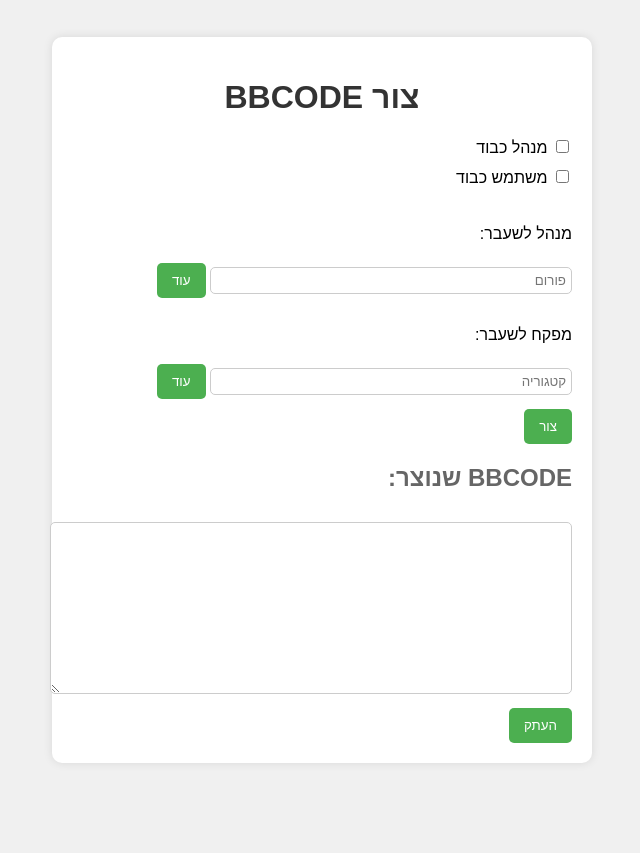
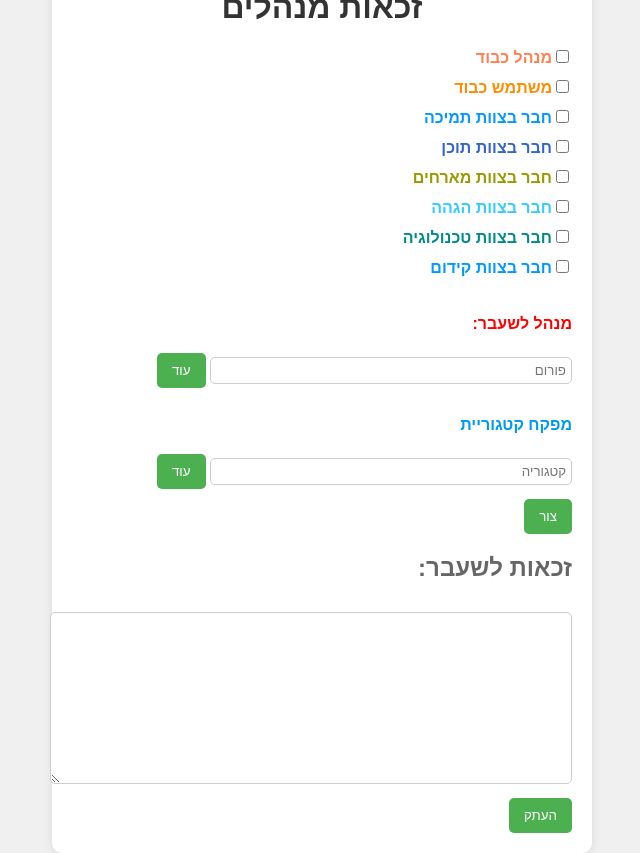
Before and after one commit to Saifan2/Zakaot, a plain HTML site: page index.html in a window 1280 px wide. Shown: the whole page, without its empty margins (318-958 px from the left). Before the commit the page ends 800 px from the top, so only its background shows below. Drawn offline with Linux system fonts and the light colour scheme.

Commit message:
Update index.html

```diff
--- a/index.html
+++ b/index.html
@@ -4,34 +4,37 @@
     <meta charset="UTF-8">
     <meta name="viewport" content="width=device-width, initial-scale=1.0">
     <link rel="stylesheet" href="style.css">
-    <title>יצירת BBCODE</title>
+    <title>זכאות מנהלים</title>
 </head>
 <body>
     <div class="container">
-        <h1>צור BBCODE</h1>
+        <h1>זכאות מנהלים</h1>
         <form id="bbcodeForm">
-            <label>
-                <input type="checkbox" id="honorAdmin"> מנהל כבוד
-            </label>
-            <label>
-                <input type="checkbox" id="honorUser"> משתמש כבוד
-            </label>
+            <label><input type="checkbox" id="honorAdmin"><B><font color="#FF7F50">מנהל כבוד</font></label>
+            <label><input type="checkbox" id="honorUser"><font color="#FF8C00">משתמש כבוד</font></label>
+            <label><input type="checkbox" id="Supporter"><font color="#0099FF">חבר בצוות תמיכה</font></label>
+            <label><input type="checkbox" id="Tohen"><font color="#3366cc">חבר בצוות תוכן</font></label>
+            <label><input type="checkbox" id="Mharhim"><font color="#999900">חבר בצוות מארחים</font></label>
+            <label><input type="checkbox" id="Hagah"><font color="#33ccff">חבר בצוות הגהה</font></label>
+            <label><input type="checkbox" id="Tech"><font color="#008b8b">חבר בצוות טכנולוגיה</font></label>
+            <label><input type="checkbox" id="Kidom"><font color="#0099FF">חבר בצוות קידום</font></label>
+
             <br>
             <div id="formerManagerContainer">
-                <label>מנהל לשעבר:</label>
+                <label><font color="##FF0000">מנהל לשעבר:</font></label>
                 <input type="text" placeholder="פורום" class="formerManagerInput">
                 <button type="button" onclick="duplicateField('formerManagerInput', 'formerManagerContainer')">עוד</button>
             </div>
             <br>
             <div id="supervisorContainer">
-                <label>מפקח לשעבר:</label>
+                <label><font color="##0099FF">מפקח קטגוריית</font></label>
                 <input type="text" placeholder="קטגוריה" class="formerSupervisorInput">
                 <button type="button" onclick="duplicateField('formerSupervisorInput', 'supervisorContainer')">עוד</button>
             </div>
             <button type="button" onclick="generateBBCode()">צור</button>
         </form>
 
-        <h2>BBCODE שנוצר:</h2>
+        <h2>זכאות לשעבר:</h2>
         <textarea id="output" rows="10" readonly></textarea>
         <br>
         <button onclick="copyToClipboard()">העתק</button>
```
